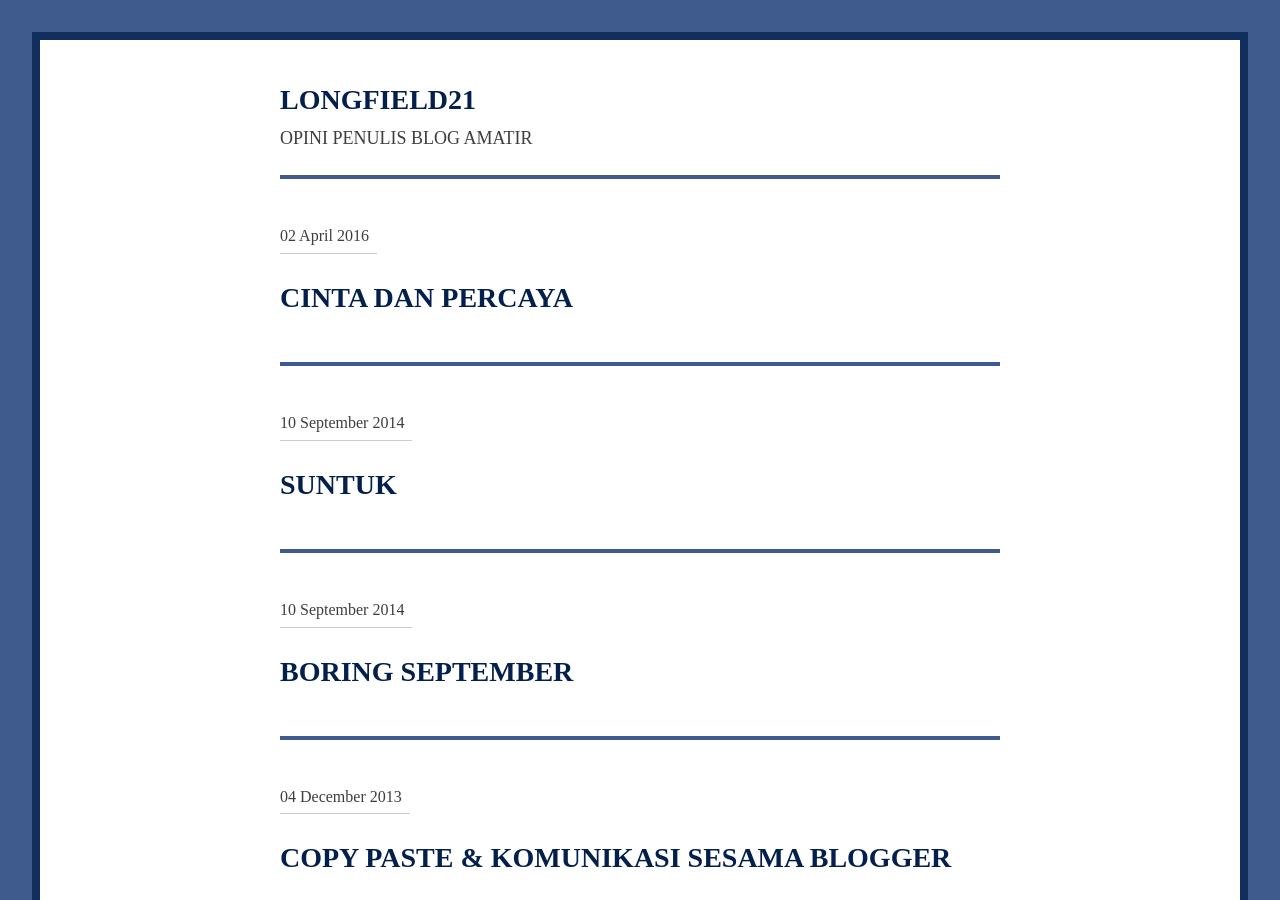
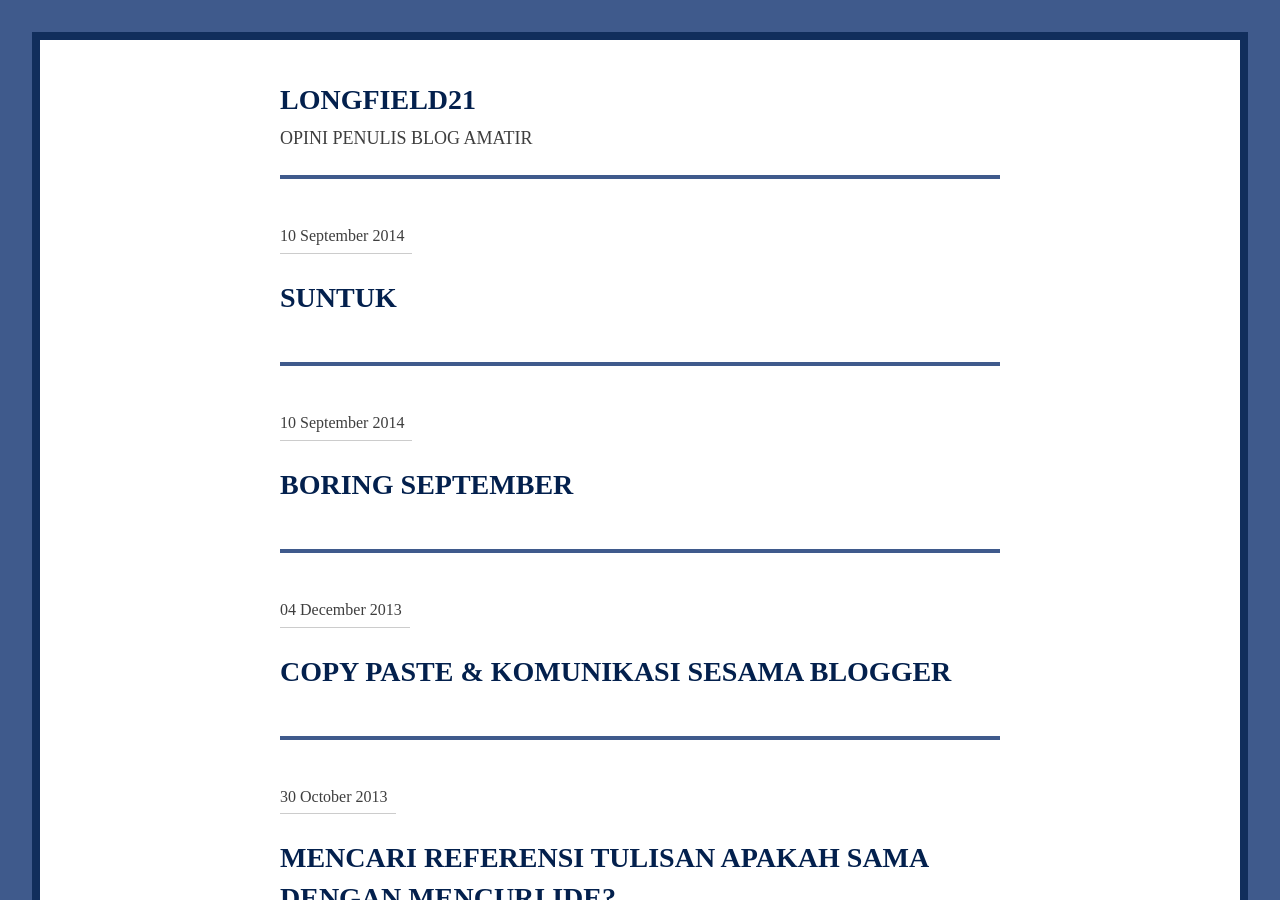
Before and after one commit to longfield21/longfield21.github.com, a Jekyll site: the page built from index.html, in a window 1280 px wide and 900 px high. Built offline with Jekyll 4.4.1, drawn with Linux system fonts in a browser that asks for light colours; some web fonts are replaced; Markdown is read by kramdown in place of the engine named in the settings; the list of posts is cut into pages by our own code; a file with an impossible date is left out.

Commit message:
Updated 2016-04-02-cinta.md

```diff
--- a/_posts/2016-04-02-cinta.md
+++ b/_posts/2016-04-02-cinta.md
@@ -1,8 +1,10 @@
 ---
 layout: post
 title: Cinta dan Percaya
-date: 2016-04-02
+date: {}
+published: true
 ---
+
 
 Yang berlebih lebihan itu ga baik. Termasuk sikap. Jagalah perasaan orang yang "benar benar" anda "sayangi". Kalau hanya berpegang kepada satu tujuan yang tulus, hiduplah seperti "mereka". mereka yang anda kenal dan lebih dulu mengukuhkan rasa sayang mereka ke dalam Rumah yang benar.
 
```
